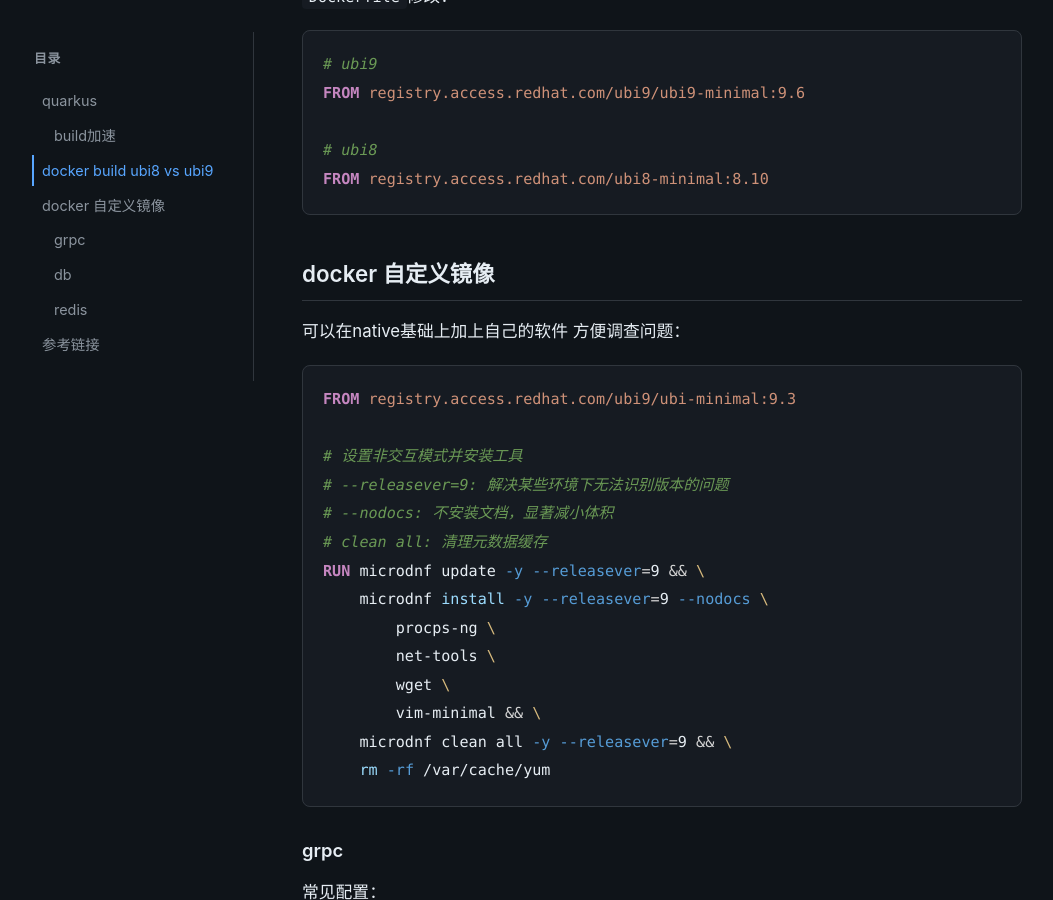
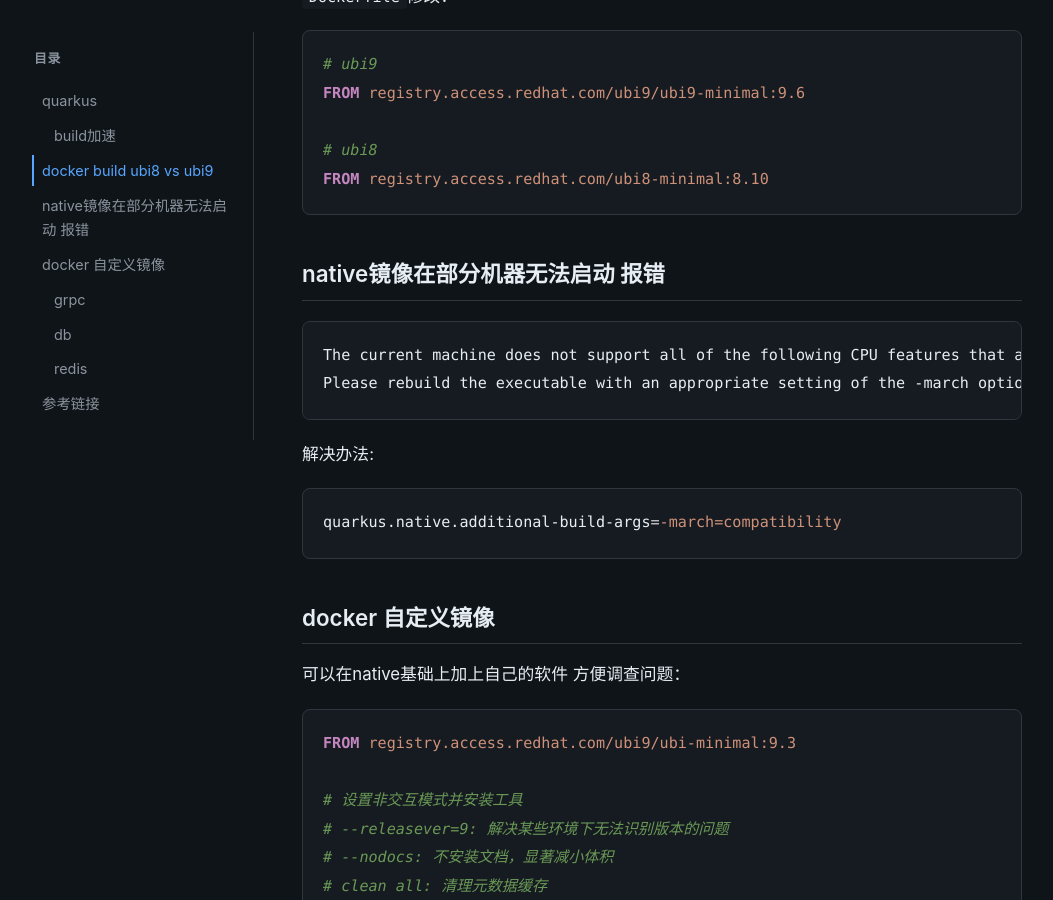
Before and after one commit to gaoxingliang/gaoxingliang.github.io, a Jekyll site: the page built from _posts/2026-04-13-quarkus.md, in a window 1280 px wide and 900 px high, scrolled down 1131 px. Shown: the whole window, without its empty margins (54-1107 px from the left). Built offline with Jekyll 4.4.1, drawn with Linux system fonts in a browser that asks for light colours.

````diff
--- a/_posts/2026-04-13-quarkus.md
+++ b/_posts/2026-04-13-quarkus.md
@@ -49,7 +49,15 @@ FROM registry.access.redhat.com/ubi8-minimal:8.10
 ```
 
 
-
+## native镜像在部分机器无法启动 报错
+```
+The current machine does not support all of the following CPU features that are required by the image: [CX8, CMOV, FXSR, MMX, SSE, SSE2, SSE3, SSSE3, SSE4_1, SSE4_2, POPCNT, LZCNT, AVX, AVX2, BMI1, BMI2, FMA].
+Please rebuild the executable with an appropriate setting of the -march option.
+```
+解决办法:
+```properties
+quarkus.native.additional-build-args=-march=compatibility
+```
 
 ## docker 自定义镜像
 
````
